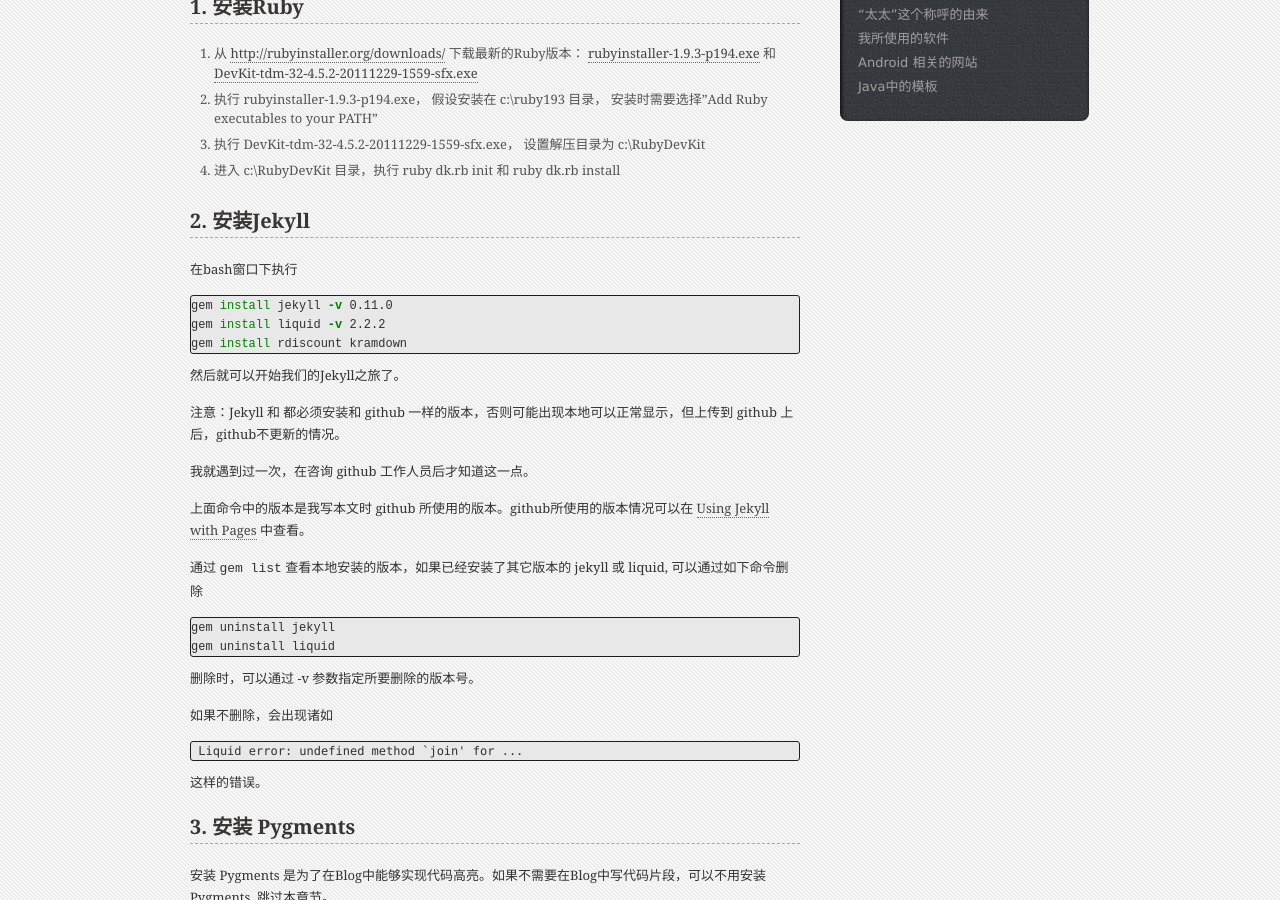
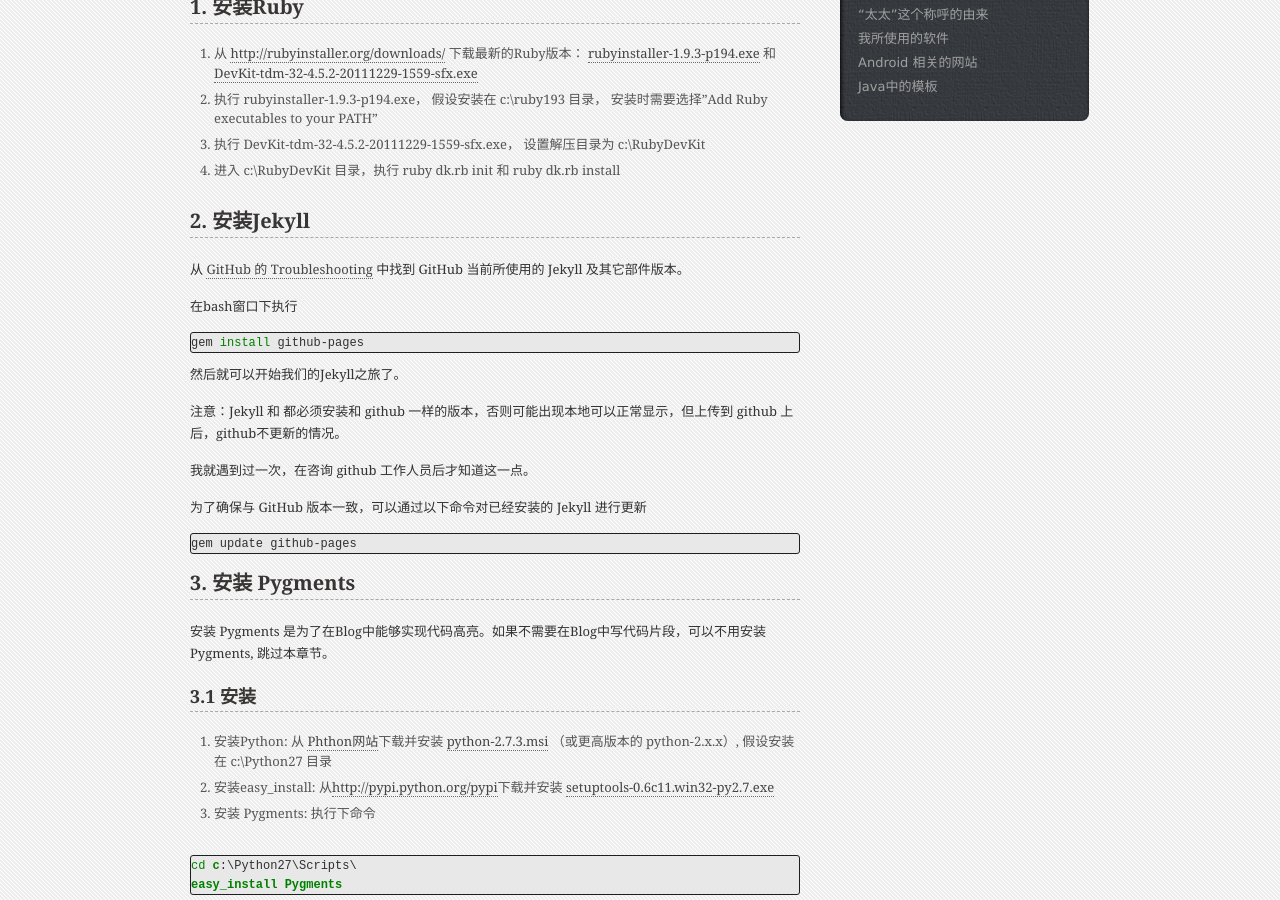
Before and after one commit to fanhongtao/fanhongtao.github.com, a Jekyll site: the page built from _posts/2012-08-30-install-jekyll-on-windows.md, in a window 1280 px wide and 900 px high, scrolled down 266 px. Built offline with Jekyll 4.4.1, drawn with Linux system fonts in a browser that asks for light colours; Markdown is read by kramdown in place of the engine named in the settings; comment, search, counter and statistics services are not loaded; some of the changed text lies outside the part shown.

Commit message:
Update local Jekyll version.

```diff
--- a/_config.yml
+++ b/_config.yml
@@ -4,7 +4,9 @@
 paginate:         10     //the number of post per page
 permalink:        /:year/:month/:day/:title.html
 safe:             true
+lsi:              false
 auto:             true
+excerpt_separator: ""   # Workaround for http://blog.slaks.net/2013-08-09/jekyll-tag-was-never-closed
 
 # configuration required for some pages
 title:            Fan's Blog
--- a/_posts/2012-08-30-install-jekyll-on-windows.md
+++ b/_posts/2012-08-30-install-jekyll-on-windows.md
@@ -17,12 +17,12 @@
 
 # 2. 安装Jekyll
 
+从 [GitHub 的 Troubleshooting](https://help.github.com/articles/using-jekyll-with-pages#troubleshooting) 中找到 GitHub 当前所使用的 Jekyll 及其它部件版本。
+
 在bash窗口下执行
 
 {% highlight bash %}
-gem install jekyll -v 0.11.0
-gem install liquid -v 2.2.2
-gem install rdiscount kramdown
+gem install github-pages
 {% endhighlight %}
 
 然后就可以开始我们的Jekyll之旅了。
@@ -31,24 +31,12 @@
 
 我就遇到过一次，在咨询 github 工作人员后才知道这一点。
 
-上面命令中的版本是我写本文时 github 所使用的版本。github所使用的版本情况可以在 [Using Jekyll with Pages][ujp] 中查看。
-
-通过 <code>gem list</code> 查看本地安装的版本，如果已经安装了其它版本的 jekyll 或 liquid, 可以通过如下命令删除
+为了确保与 GitHub 版本一致，可以通过以下命令对已经安装的 Jekyll 进行更新
 
 {% highlight bash %}
-gem uninstall jekyll
-gem uninstall liquid
+gem update github-pages
 {% endhighlight %}
 
-删除时，可以通过 -v 参数指定所要删除的版本号。
-
-如果不删除，会出现诸如
-
-<pre>
- Liquid error: undefined method `join' for ...
-</pre>
-
-这样的错误。
 
 # 3. 安装 Pygments
 
```
Also changed, not shown: other parts of _posts/2012-08-30-install-jekyll-on-windows.md (+1 -1 lines).
